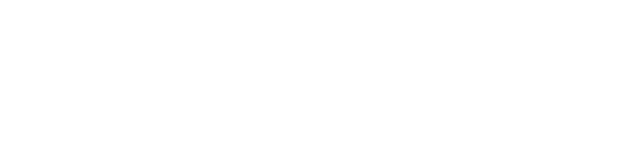
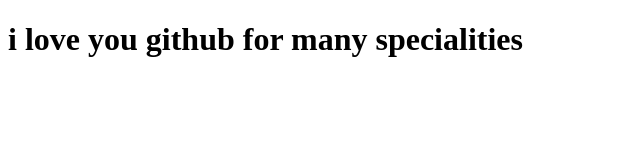
Before and after one commit to aminulhaque98/My-github-projects, a plain HTML site: page index.html in a window 1280 px wide. Shown: the whole page, without its empty margins (0-640 px from the left). Drawn offline with Linux system fonts and the light colour scheme.

Commit message:
another-git

```diff
--- a/index.html
+++ b/index.html
@@ -4,9 +4,9 @@
     <meta charset="UTF-8">
     <meta http-equiv="X-UA-Compatible" content="IE=edge">
     <meta name="viewport" content="width=device-width, initial-scale=1.0">
-    <title>My github projects</title>
+    <title>This is my github projects</title>
 </head>
 <body>
-
+    <h1>i love you github for many specialities</h1>
 </body>
 </html>
```
Also changed, not shown: 1 other file.
